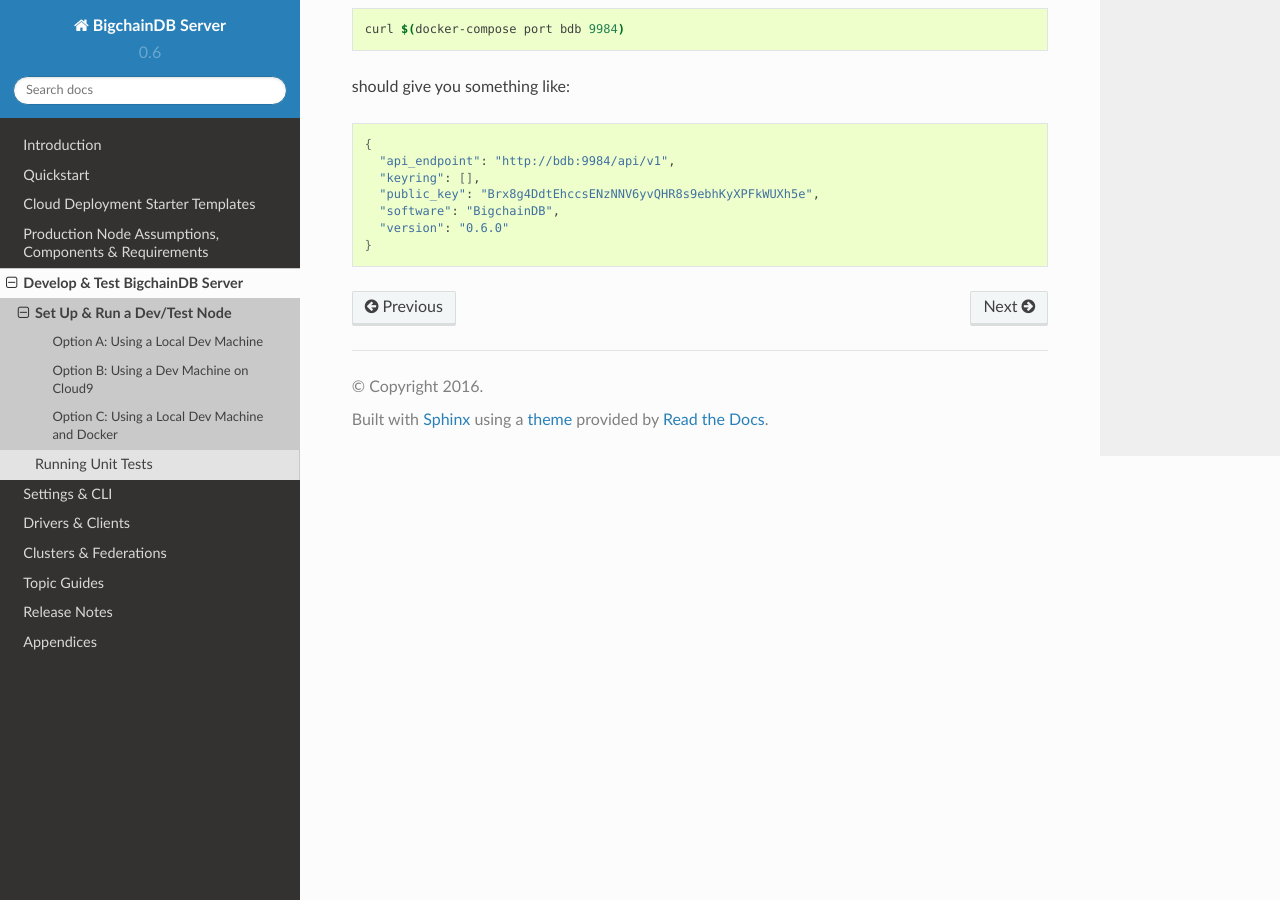
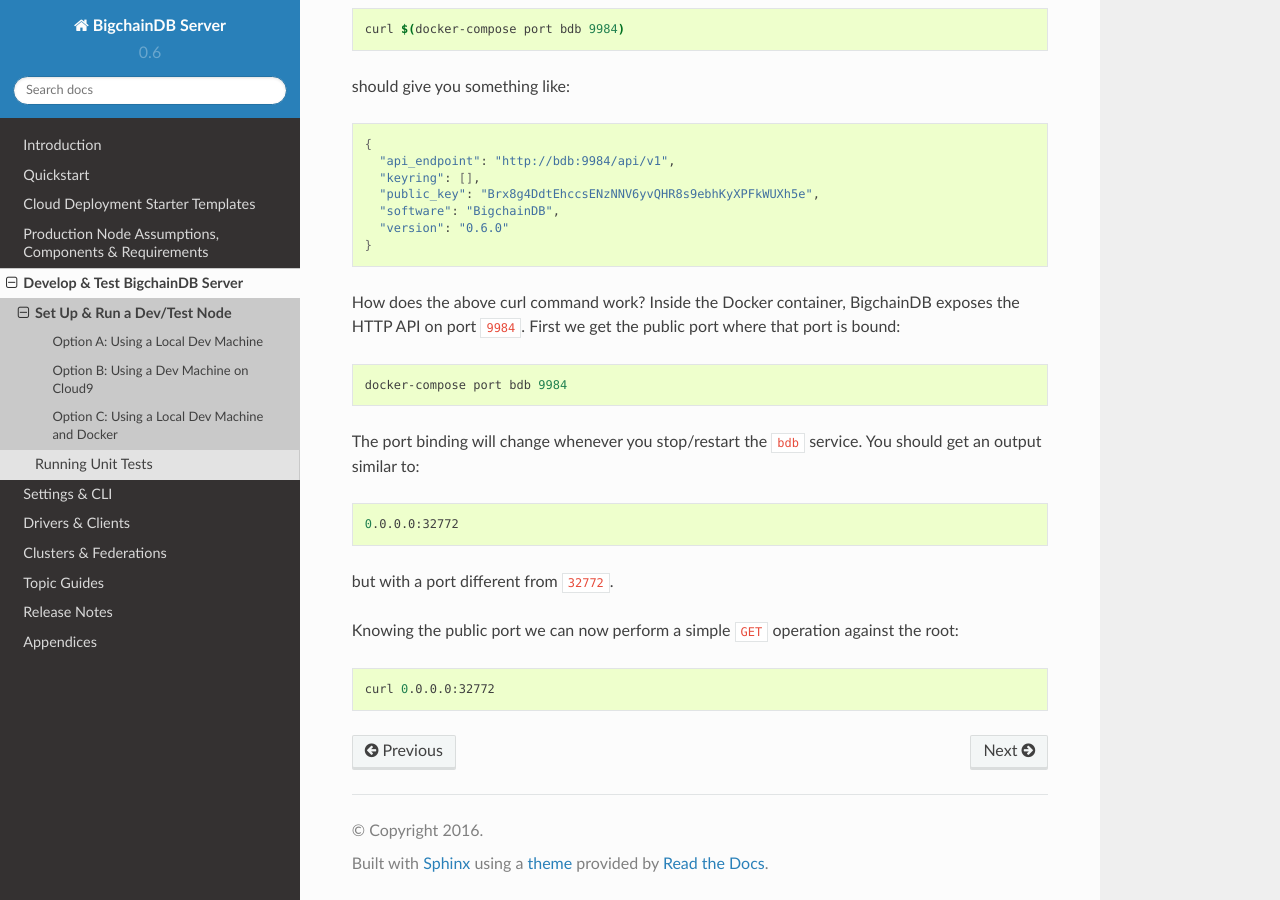
Before and after one commit to bigchaindb/bigchaindb, a Sphinx documentation site: the page built from docs/source/dev-and-test/setup-run-node.md, in a window 1280 px wide and 900 px high, scrolled down 2057 px. Built offline with Sphinx 7.4.7 and the Read the Docs theme 2.0.0, drawn with Linux system fonts in a browser that asks for light colours.

Commit message:
Give a bit more detailed information on GET /

````diff
--- a/docs/source/dev-and-test/setup-run-node.md
+++ b/docs/source/dev-and-test/setup-run-node.md
@@ -98,3 +98,27 @@
   "version": "0.6.0"
 }
 ```
+How does the above curl command work? Inside the Docker container, BigchainDB
+exposes the HTTP API on port `9984`. First we get the public port where that
+port is bound:
+
+```bash
+docker-compose port bdb 9984
+```
+
+The port binding will change whenever you stop/restart the `bdb` service. You
+should get an output similar to:
+
+```bash
+0.0.0.0:32772
+```
+
+but with a port different from `32772`.
+
+
+Knowing the public port we can now perform a simple `GET` operation against the
+root:
+
+```bash
+curl 0.0.0.0:32772
+```
````
